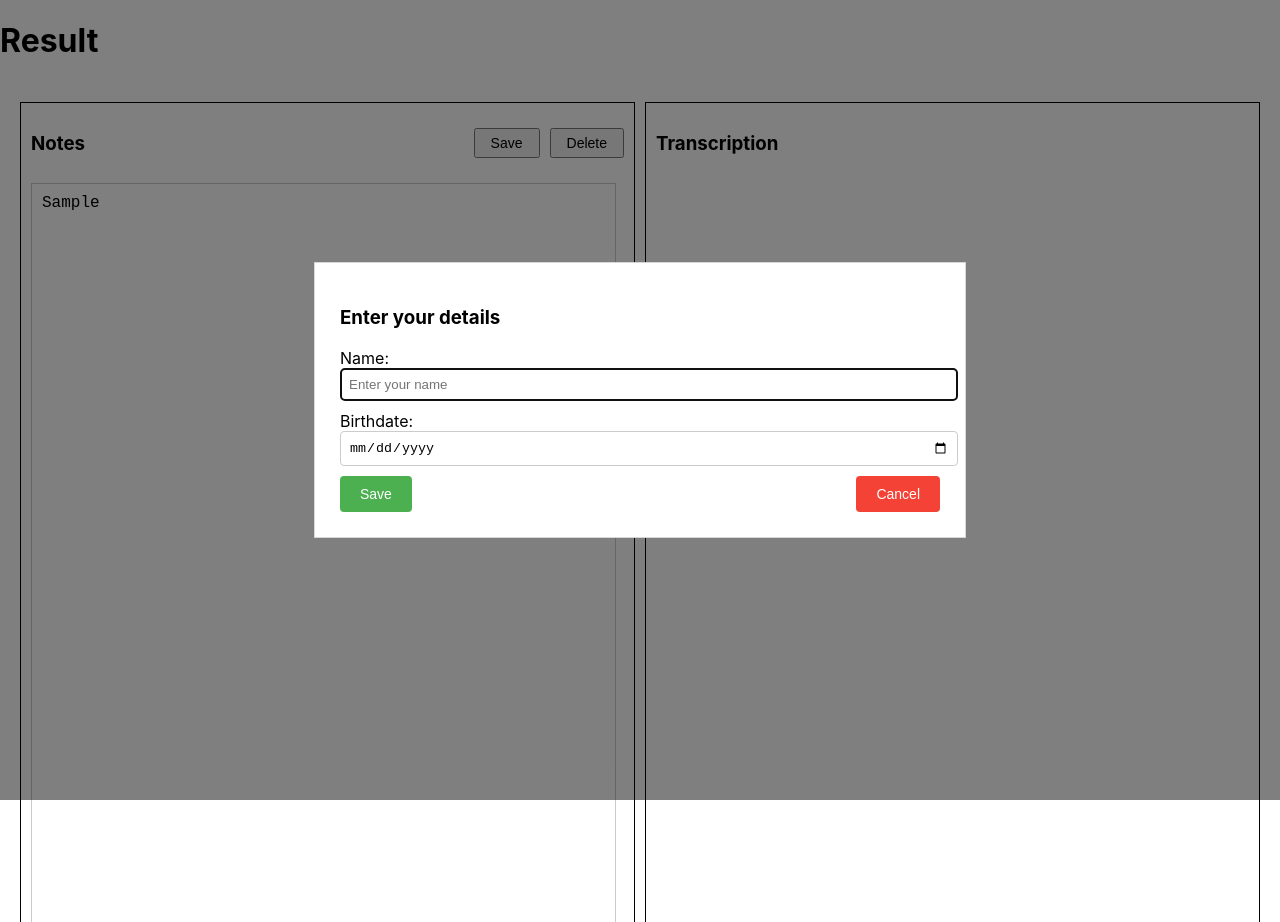
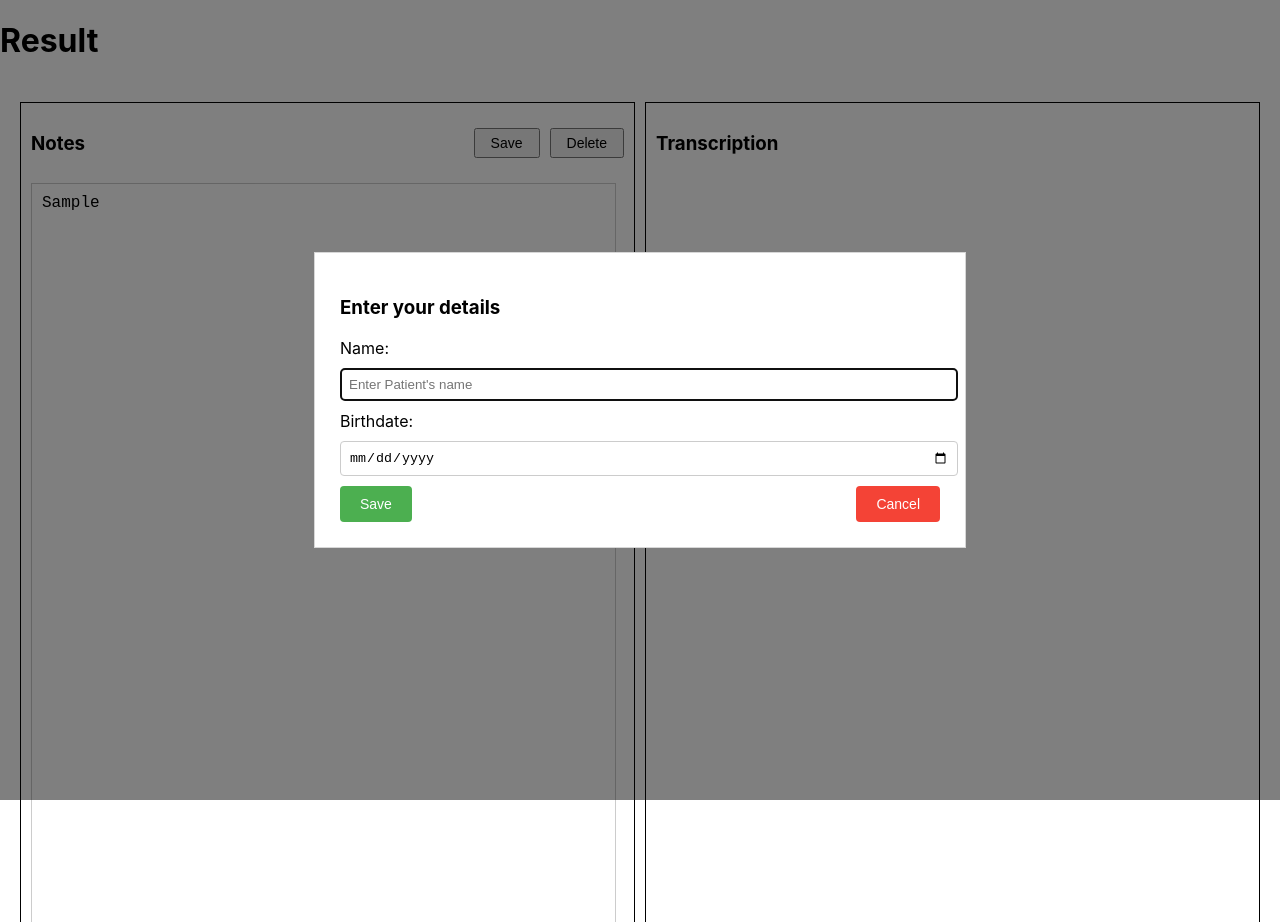
Before and after one commit to dhrubo006/audio_recorder, a React (Create React App) app in the folder audio-recorder/audio-recorder/: page /results in a window 1280 px wide. Both pictures are taken after typing "Sample" into the empty fields and a click on the button "Save". Built offline with nearby package versions, Linux system fonts and the light colour scheme; no server answers.

Commit message:
added new component called Popupform and moved the popup form from the notebox component to the popupform component

```diff
--- a/audio-recorder/audio-recorder/src/components/NotesBox.jsx
+++ b/audio-recorder/audio-recorder/src/components/NotesBox.jsx
@@ -1,11 +1,11 @@
 import React, { useEffect, useState } from "react";
 import Popup from "reactjs-popup";
 import "reactjs-popup/dist/index.css"; // Import the default styles
+import PopupForm from "./PopupForm"; // Import the PopupForm component
 
 const NotesBox = () => {
   const [notes, setNotes] = useState("");
-  const [userName, setUserName] = useState("");
-  const [userBirthdate, setUserBirthdate] = useState("");
+
 
   // Fetch the initial notes when the component loads
   useEffect(() => {
@@ -22,29 +22,13 @@ const NotesBox = () => {
     fetchNotes();
   }, []);
 
-
-
   // Update the notes as the user types in the textarea
   const handleNotesChange = (event) => {
     setNotes(event.target.value);
   };
 
-
-
-  // Handle form input changes
-  const handleNameChange = (event) => {
-    setUserName(event.target.value);
-  };
-
-  const handleBirthdateChange = (event) => {
-    setUserBirthdate(event.target.value);
-  };
-
-
-
-
-  // Save the notes with user details
-  const saveNotes = async (closePopup) => {
+  // Save the notes with additional user info
+  const saveNotes = async (name, birthdate, closePopup) => {
     try {
       const response = await fetch("http://localhost:8000/save-notes", {
         method: "POST",
@@ -53,8 +37,8 @@ const NotesBox = () => {
         },
         body: JSON.stringify({
           notes,
-          name: userName,
-          birthdate: userBirthdate
+          name: name,
+          birthdate: birthdate
         }),
       });
       if (response.ok) {
@@ -68,9 +52,6 @@ const NotesBox = () => {
     }
   };
 
-
-
-
   // Confirm before deleting notes
   const confirmDelete = async () => {
     const userConfirmed = window.confirm("Are you sure you want to delete the notes?");
@@ -78,8 +59,6 @@ const NotesBox = () => {
       deleteNotes(); // Call the delete function if confirmed
     }
   };
-
-
 
   // Delete the notes (clears the textarea and optionally deletes on the backend)
   const deleteNotes = async () => {
@@ -125,38 +104,10 @@ const NotesBox = () => {
             closeOnDocumentClick={false}
           >
             {close => (
-              <div style={{ padding: '20px' }}>
-                <h3>Enter your details</h3>
-                <label>
-                  Name:
-                  <input
-                    type="text"
-                    value={userName}
-                    onChange={handleNameChange}
-                    placeholder="Enter your name"
-                    style={{ display: 'block', width: '100%', marginBottom: '10px', padding: '8px', borderRadius: '4px', border: '1px solid #ccc' }}
-                  />
-                </label>
-
-                <label>
-                  Birthdate:
-                  <input
-                    type="date"
-                    value={userBirthdate}
-                    onChange={handleBirthdateChange}
-                    style={{ display: 'block', width: '100%', marginBottom: '10px', padding: '8px', borderRadius: '4px', border: '1px solid #ccc' }}
-                  />
-                </label>
-
-                <div style={{ display: 'flex', justifyContent: 'space-between' }}>
-                  <button onClick={() => saveNotes(close)} style={{ padding: '10px 20px', fontSize: '14px', cursor: 'pointer', backgroundColor: '#4CAF50', color: 'white', border: 'none', borderRadius: '4px' }}>
-                    Save
-                  </button>
-                  <button onClick={close} style={{ padding: '10px 20px', fontSize: '14px', cursor: 'pointer', backgroundColor: '#f44336', color: 'white', border: 'none', borderRadius: '4px' }}>
-                    Cancel
-                  </button>
-                </div>
-              </div>
+              <PopupForm
+                onSave={(name, birthdate) => saveNotes(name, birthdate, close)}
+                onCancel={close}
+              />
             )}
           </Popup>
 
--- a/audio-recorder/audio-recorder/src/components/PopupForm.jsx
+++ b/audio-recorder/audio-recorder/src/components/PopupForm.jsx
@@ -1,107 +1,63 @@
 import React, { useState } from "react";
 
-const PopupForm = ({ onSave, onCancel, note }) => {
-  const [userName, setUserName] = useState("");  // State to track the user's name
-  const [userBirthdate, setUserBirthdate] = useState("");  // State to track the user's birthdate
+const PopupForm = ({ onSave, onCancel }) => {
+  const [patientName, setPatientName] = useState("");
+  const [patientBirthdate, setPatientBirthdate] = useState("");
 
-  // Handle form submission (when "Save" is clicked)
-  const handleSave = () => {
-    if (userName && userBirthdate) {
-      // Pass the name, birthdate, and note to the onSave function
-      onSave(userName, userBirthdate);
-    } else {
-      alert("Please enter both name and birthdate.");
+  // Handle name input change
+  const handleNameChange = (event) => {
+    setPatientName(event.target.value);
+  };
+
+  // Handle birthdate input change
+  const handleBirthdateChange = (event) => {
+    setPatientBirthdate(event.target.value);
+  };
+
+  // Call onSave when the save button is clicked
+  const handleSubmit = () => {
+    if (!patientName || !patientBirthdate) {
+      alert("Please provide both your name and birthdate.");
+      return;
     }
+    onSave(patientName, patientBirthdate);
   };
 
   return (
-    <div style={styles.overlay}>
-      <div style={styles.popup}>
-        <h3>Provide Your Details</h3>
-        <form>
-          <div style={styles.formGroup}>
-            <label>Name:</label>
+    <div style={{ padding: '20px' }}>
+      <h3>Enter your details</h3>
+
+      <label>
+        Name:
         <input
           type="text"
-              value={userName}
-              onChange={(e) => setUserName(e.target.value)}
-              style={styles.input}
+          value={patientName}
+          onChange={handleNameChange}
+          placeholder="Enter Patient's name"
+          style={{ display: 'block', width: '100%',marginTop: '10px', marginBottom: '10px', padding: '8px', borderRadius: '4px', border: '1px solid #ccc' }}
         />
-          </div>
-          <div style={styles.formGroup}>
-            <label>Birthdate:</label>
+      </label>
+
+      <label>
+        Birthdate:
         <input
           type="date"
-              value={userBirthdate}
-              onChange={(e) => setUserBirthdate(e.target.value)}
-              style={styles.input}
+          value={patientBirthdate}
+          onChange={handleBirthdateChange}
+          style={{ display: 'block', width: '100%', marginTop: '10px', marginBottom: '10px', padding: '8px', borderRadius: '4px', border: '1px solid #ccc' }}
         />
-          </div>
-          <div style={styles.buttons}>
-            <button type="button" onClick={handleSave} style={styles.saveButton}>
+      </label>
+
+      <div style={{ display: 'flex', justifyContent: 'space-between' }}>
+        <button onClick={handleSubmit} style={{ padding: '10px 20px', fontSize: '14px', cursor: 'pointer', backgroundColor: '#4CAF50', color: 'white', border: 'none', borderRadius: '4px' }}>
           Save
         </button>
-            <button type="button" onClick={onCancel} style={styles.cancelButton}>
+        <button onClick={onCancel} style={{ padding: '10px 20px', fontSize: '14px', cursor: 'pointer', backgroundColor: '#f44336', color: 'white', border: 'none', borderRadius: '4px' }}>
           Cancel
         </button>
-          </div>
-        </form>
       </div>
     </div>
   );
 };
 
-// Inline styles for the popup
-const styles = {
-  overlay: {
-    position: "fixed",
-    top: 0,
-    left: 0,
-    right: 0,
-    bottom: 0,
-    backgroundColor: "rgba(0, 0, 0, 0.7)",
-    display: "flex",
-    justifyContent: "center",
-    alignItems: "center",
-    zIndex: 1000,
-  },
-  popup: {
-    backgroundColor: "#fff",
-    padding: "20px",
-    borderRadius: "5px",
-    width: "400px",
-    boxShadow: "0 0 10px rgba(0, 0, 0, 0.1)",
-  },
-  formGroup: {
-    marginBottom: "15px",
-  },
-  input: {
-    width: "100%",
-    padding: "8px",
-    fontSize: "14px",
-    borderRadius: "4px",
-    border: "1px solid #ccc",
-  },
-  buttons: {
-    display: "flex",
-    justifyContent: "space-between",
-  },
-  saveButton: {
-    padding: "10px 20px",
-    backgroundColor: "green",
-    color: "#fff",
-    border: "none",
-    borderRadius: "4px",
-    cursor: "pointer",
-  },
-  cancelButton: {
-    padding: "10px 20px",
-    backgroundColor: "red",
-    color: "#fff",
-    border: "none",
-    borderRadius: "4px",
-    cursor: "pointer",
-  },
-};
-
 export default PopupForm;
```
Lines whose indentation alone changed are shown as unchanged.
